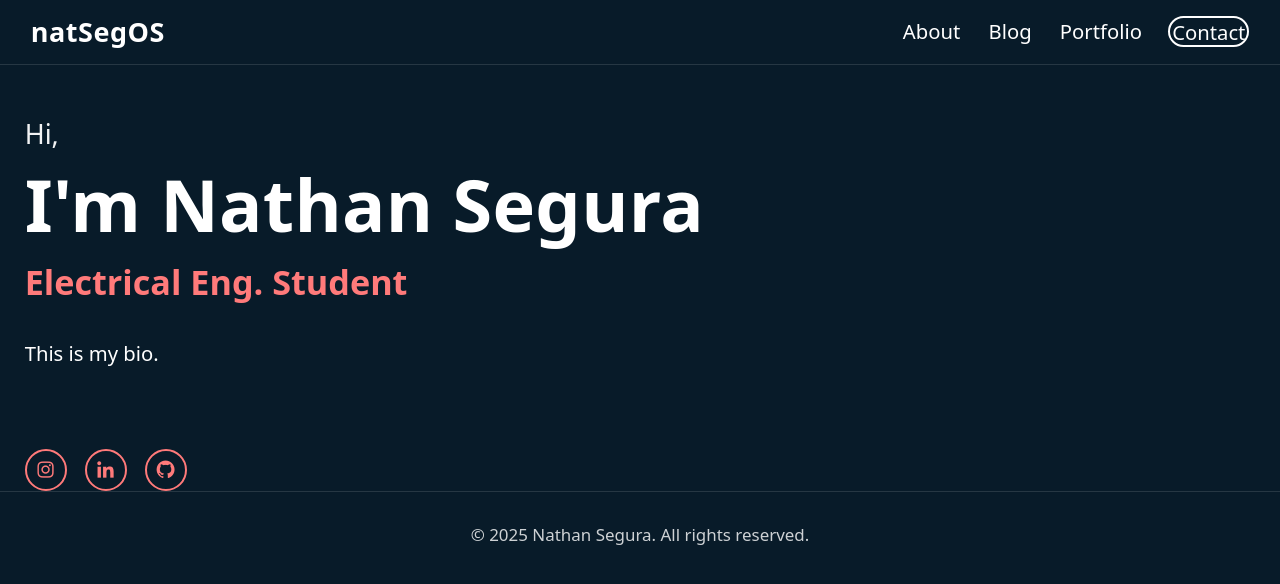
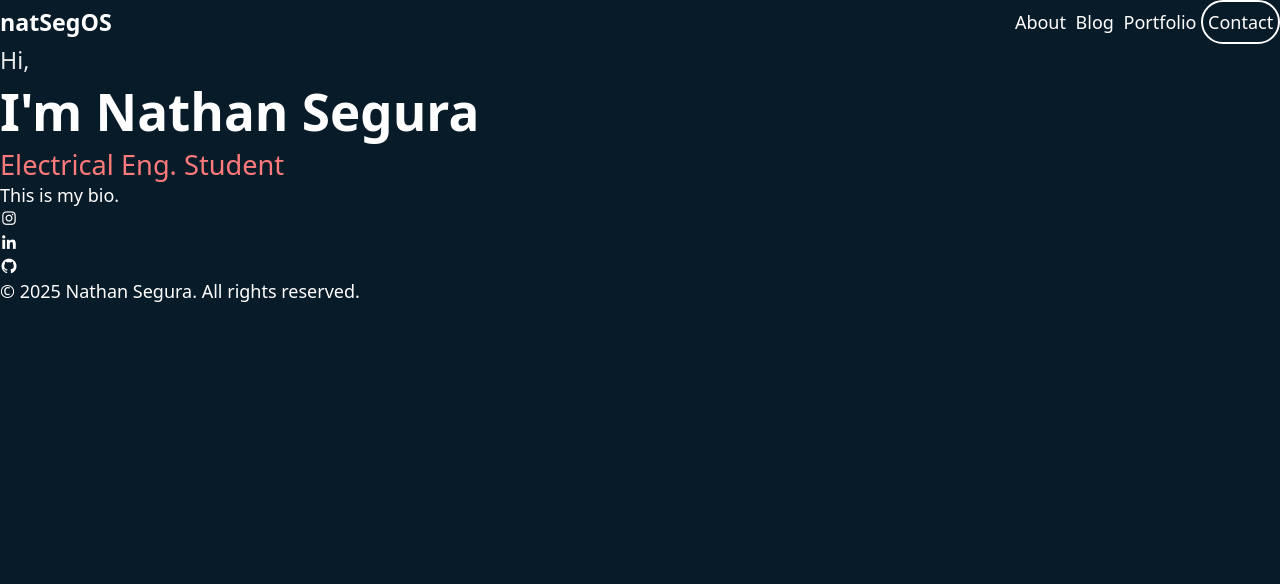
Before and after one commit to natSegOS/PortfolioSite, a plain HTML site: page index.html in a window 1280 px wide. Drawn offline with nearby package versions, Linux system fonts and the light colour scheme.

Commit message:
rewrote styling

```diff
--- a/css/home.css
+++ b/css/home.css
@@ -1,83 +1,21 @@
-/* Intro section */
-.home-intro {
-  padding-block: clamp(2rem, 6vh, 4rem);
-  display: grid;
-  align-content: start;
-  gap: var(--space-xs);
-  max-width: 65ch; /* hint; lets lines breathe on wide screens */
+/* Intro Section */
+#home-intro {
+	display: grid;
+	align-content: start;
+	max-width: 65ch;
 }
 
 #intro-name {
-  font-size: var(--step-4); /* biggest & boldest */
-  font-weight: 800;
-  color: var(--color-text); /* general color */
-  line-height: 1.05;
-  letter-spacing: 0.3px;
+	font-size: var(--fs-xl);
+	font-weight: 800;
 }
 
 #intro-title {
-  font-size: var(--step-2);
-  font-weight: 700;
-  color: var(--color-secondary); /* secondary color */
+	font-size: var(--fs-l);
+	color: var(--clr-secondary);
 }
 
 #intro-greeting {
-  font-size: var(--step-1);
-  color: var(--color-text); /* general color */
-  opacity: 0.95;
+	font-size: var(--fs-m);
+	opacity: 0.9;
 }
-
-#intro-bio {
-  margin-top: var(--space-s);
-  color: var(--color-text); /* general color */
-  max-width: 60ch;
-}
-
-/* Socials */
-.social-nav {
-  margin-top: var(--space-l);
-}
-
-.social-links {
-  display: flex;
-  gap: var(--space-s);
-  align-items: center;
-  justify-content: flex-start; /* shifted toward the left */
-  flex-wrap: wrap;
-}
-
-.social-links a {
-  --icon-size: 42px;
-  height: var(--icon-size);
-  width: var(--icon-size);
-  display: inline-flex;
-  align-items: center;
-  justify-content: center;
-
-  /* circular border, icons & borders secondary; background primary */
-  border: var(--border-thin) solid var(--color-secondary);
-  border-radius: 50%;
-  background: var(--color-primary);
-  color: var(--color-secondary);
-
-  transition: color var(--transition), background-color var(--transition), border-color var(--transition), transform var(--transition);
-}
-
-.social-links a i {
-  font-size: 1.2rem;
-  line-height: 1;
-}
-
-/* Hover invert */
-.social-links a:hover,
-.social-links a:focus-visible {
-  color: var(--color-primary);            /* icon becomes primary */
-  background: var(--color-secondary);     /* bg becomes secondary */
-  border-color: var(--color-secondary);   /* border secondary */
-  transform: translateY(-2px);
-}
-
-/* Small screens: give a little more tap target */
-@media (max-width: 399.98px) {
-  .social-links a { --icon-size: 48px; }
-}
--- a/css/style.css
+++ b/css/style.css
@@ -1,226 +1,150 @@
-/* =========
-   Site-wide base styles
-   ========= */
+/* ========
+ * Site-wide base styles
+ * ======== */
 
-/* Design tokens */
+/* Standardized Stylig */
 :root {
-  /* Colors */
-  --color-primary: #081b29;   /* background */
-  --color-secondary: #ff7a7a; /* accent */
-  --color-text: #fff;         /* general color */
+	--scale-factor: 0.25vw; /* controls how aggressive values scale with viewport size */
 
-  /* Spacing scale (fluid with clamp for responsiveness) */
-  --space-2xs: clamp(0.25rem, 0.2rem + 0.2vw, 0.375rem);
-  --space-xs:  clamp(0.5rem, 0.4rem + 0.4vw, 0.75rem);
-  --space-s:   clamp(0.75rem, 0.6rem + 0.6vw, 1rem);
-  --space-m:   clamp(1rem, 0.8rem + 0.8vw, 1.5rem);
-  --space-l:   clamp(1.25rem, 1rem + 1vw, 2rem);
-  --space-xl:  clamp(1.75rem, 1.2rem + 1.8vw, 2.75rem);
+	--clr-primary: #081b29;
+	--clr-secondary: #ff7a7a;
+	--clr-general: #fff;
 
-  /* Font sizes (fluid type scale) */
-  --step--1: clamp(0.85rem, 0.8rem + 0.2vw, 0.95rem);
-  --step-0:  clamp(1rem, 0.9rem + 0.4vw, 1.125rem);
-  --step-1:  clamp(1.25rem, 1.1rem + 0.8vw, 1.5rem);
-  --step-2:  clamp(1.5rem, 1.3rem + 1vw, 1.9rem);
-  --step-3:  clamp(2.25rem, 1.6rem + 2.4vw, 3rem);
-  --step-4:  clamp(3rem, 2rem + 3.5vw, 4rem);
+	--ff-general: system-ui, -apple-system, Segoe UI, Roboto, Ubuntu, "Helvetica Neue", Aria, "Noto Sans", "Apple Color Emoji", "Segoe UI Emoji", "Segoe UI Symbol";
 
-  /* Layout */
-  --content-max-width: 1100px;
-  --header-height: clamp(56px, 8vh, 72px);
-  --radius: 9999px; /* for pills/ovals */
+	--fs-xl: clamp(3rem, var(--scale-factor) + 3rem, 4rem);
+	--fs-l: clamp(1.5rem, var(--scale-factor) + 1.5rem, 2rem);
+	--fs-m: clamp(1.25rem, var(--scale-factor) + 1.25rem, 1.5rem);
+	--fs-general: clamp(1rem, var(--scale-factor) + 1rem, 1.125rem);
+
 	--border-thin: 2px;
+	--radius: 9999px;
 
-  /* Motion */
-  --ease: cubic-bezier(.2,.7,.2,1);
-  --transition: 180ms var(--ease);
+	--transition: 0.3s;
 }
 
-/* Base element styling (reset has unset most things) */
-html, body {
-  background: var(--color-primary);
-  color: var(--color-text);
-  font-family: system-ui, -apple-system, Segoe UI, Roboto, Ubuntu, "Helvetica Neue", Arial, "Noto Sans", "Apple Color Emoji", "Segoe UI Emoji", "Segoe UI Symbol";
-  font-size: var(--step-0);
-  line-height: 1.55;
-  min-height: 100%;
-}
+/* General */
+body {
+	background: var(--clr-primary);
+	color: var(--clr-general);
 
-a {
-  color: var(--color-text);
-  text-decoration: none;
-}
-
-a:hover,
-a:focus-visible {
-  color: var(--color-secondary);
+	font-family: var(--ff-general);
+	font-size: var(--fs-general);
 }
 
 img, svg {
 	display: block;
 }
 
-/* Visually hidden utility (your reset nukes it) */
-.visually-hidden {
-  position: absolute !important;
-  height: 1px; width: 1px;
-  overflow: hidden;
-  clip: rect(1px, 1px, 1px, 1px);
-  white-space: nowrap;
+a {
+	color: var(--clr-general);
+	transition: color var(--transition);
 }
 
-/* Layout helpers */
-.container {
-  width: min(100% - 2rem, var(--content-max-width));
-  margin-inline: auto;
+a:hover,
+a:focus-visible {
+	color: var(--clr-secondary);
 }
 
-/* ======= HEADER / NAV ======= */
+/* Header/Navigation */
+.header {
+	position: sticky;
+	top: 0;
 
-.header {
-  position: sticky; top: 0; z-index: 1000;
-  background: var(--color-primary);
-  border-bottom: 1px solid color-mix(in srgb, var(--color-text) 12%, transparent);
+	background: var(--clr-primary);
 	backdrop-filter: saturate(140%) blur(6px);
+
+	z-index: 100;
 }
 
 .navbar {
-  height: var(--header-height);
-  display: flex; align-items: center; justify-content: space-between;
-  gap: var(--space-s);
-  padding-inline: var(--space-m);
+	display: flex;
+	align-items: center;
+	justify-content: space-between;
 }
 
 .logo .site-title {
-  font-size: var(--step-1);
+	font-size: var(--fs-m);
 	font-weight: 700;
-  letter-spacing: 0.5px;
-  color: var(--color-text); /* general color by default */
+}
+
+.menu-toggle {
+	display: inline-flex;
+	align-items: center;
+}
+
+.menu-toggle #hamburger {
+	color: var(--clr-general);
 	transition: color var(--transition);
 }
 
-.logo a:hover .site-title,
-.logo a:focus-visible .site-title {
-  color: var(--color-secondary); /* hover to secondary */
+.menu-toggle:hover #hamburger {
+	cursor: pointer;
+	color: var(--clr-secondary);
 }
 
-/* Menu toggle (hamburger) */
-.menu-toggle {
-  display: inline-flex;
-  align-items: center; justify-content: center;
-  height: 40px; width: 44px;
-  color: var(--color-text); /* general color by default */
-  border-radius: 10px;
-  transition: transform var(--transition), background-color var(--transition);
-}
-
-.menu-toggle:focus-visible {
-  outline: 2px solid var(--color-secondary);
-  outline-offset: 2px;
-}
-
-.menu-toggle:active {
-  transform: scale(0.96);
-}
-
-/* Nav links (desktop defaults to horizontal) */
 .nav-links {
-  display: none; /* mobile default (shown via JS/CSS) */
-  gap: var(--space-m);
+	display: none; /* mobile default (shown via JS)*/
 	align-items: center;
 }
 
 .nav-links a {
 	display: inline-block;
-  padding: 0.2rem 0.1rem;
-  line-height: 1;
-  transition: color var(--transition), background-color var(--transition), border-color var(--transition);
+	padding: 0.5rem 0.3rem;
 }
 
-/* CTA button style (hollow oval) */
 .nav-cta-button {
-  border: var(--border-thin) solid var(--color-text);   /* general color by default */
-  color: var(--color-text);
-  padding: 0.55rem 1rem;
+	border: var(--border-thin) solid var(--clr-general);
+	color: var(--clr-general);
 	border-radius: var(--radius);
 }
 
 .nav-cta-button:hover,
 .nav-cta-button:focus-visible {
-  color: var(--color-primary);              /* text becomes primary */
-  background: var(--color-secondary);       /* background secondary */
-  border-color: var(--color-secondary);     /* border secondary */
+	color: var(--clr-primary);
+	background: var(--clr-secondary);
+	border-color: var(--clr-secondary);
 }
 
 /* Desktop breakpoint */
-@media (min-width: 768px) {
-  .navbar { padding-inline: var(--space-l); }
-  .menu-toggle { display: none; } /* hide hamburger on desktop */
+@media(min-width: 768px) {
+	.menu-toggle {
+		display: none;
+	}
 
 	.nav-links {
-    display: flex; /* horizontal list */
+		display: flex;
 	}
 }
 
-/* Mobile nav dropdown (shown when .open is applied) */
+/* Mobile navigation dropdown (shown when .open is applied) */
 @media (max-width: 767.98px) {
 	.nav-links {
 		position: absolute;
-    top: var(--header-height);
-    right: var(--space-m);
-    left: var(--space-m);
 		display: grid;
-    gap: var(--space-s);
-    padding: var(--space-m);
-    background: var(--color-primary);
-    border: 1px solid color-mix(in srgb, var(--color-text) 12%, transparent);
+		background: var(--clr-primary);
+		border: 1px solid var(--clr-general);
 		border-radius: 14px;
 		max-height: 0;
 		overflow: hidden;
 		visibility: hidden;
 		opacity: 0;
-    transform: translateY(-8px);
-    transition: opacity var(--transition), transform var(--transition), visibility var(--transition), max-height var(--transition);
+		transition: opacity var(--transition) visibility var(--transition);
 	}
 
 	.nav-links.open {
-    max-height: 50vh; /* hint, not rigid */
+		max-height: 50vh;
 		visibility: visible;
 		opacity: 1;
-    transform: translateY(0);
 	}
 
-  .nav-links a {
-    padding-block: 0.5rem;
-  }
-
-  /* Keep CTA looking like a list item but still pill-shaped */
-  .nav-cta-button {
-    text-align: center;
-    padding-block: 0.7rem;
-  }
-
-  /* Optional: prevent body scrolling when menu open */
+	/* prevent body scrolling when menu open */
 	body.menu-open {
 		overflow: hidden;
 	}
 }
 
-/* ======= MAIN ======= */
-main {
-  padding-inline: var(--space-m);
-}
-
-/* ======= FOOTER ======= */
-footer {
-  border-top: 1px solid color-mix(in srgb, var(--color-text) 12%, transparent);
-  padding: var(--space-l) var(--space-m);
-  text-align: center;
-  font-size: var(--step--1);
-  color: color-mix(in srgb, var(--color-text) 80%, transparent);
-}
-
-/* ======= ACCESSIBILITY & REDUCED MOTION ======= */
+/* reduced motion accessibility */
 @media (prefers-reduced-motion: reduce) {
 	* {
 		animation-duration: 0.01ms !important;
@@ -229,3 +153,12 @@ footer {
 		scroll-behavior: auto !important;
 	}
 }
+
+/* Visually-Hidden Elements */
+.visually-hidden {
+	position: absolute !important;
+	height: 1px;
+	width: 1px;
+	clip: rect(1px, 1px, 1px, 1px);
+	white-space: nowrap;
+}
--- a/js/navigation.js
+++ b/js/navigation.js
@@ -1,14 +1,10 @@
-(function () {
 const toggle = document.querySelector('.menu-toggle');
 const links = document.querySelector('.nav-links');
 const body = document.body;
 
-  if (!toggle || !links) return;
-
-  // Set up ARIA
-  toggle.setAttribute('aria-expanded', 'false');
-  toggle.setAttribute('aria-controls', 'primary-navigation');
-  links.setAttribute('id', 'primary-navigation');
+if (!toggle || !links) {
+	throw new Error('Class ".menu-toggle" or ".nav-links" missing from HTML');
+}
 
 function closeMenu() {
 	links.classList.remove('open');
@@ -22,29 +18,42 @@
 	toggle.setAttribute('aria-expanded', 'true');
 }
 
+// setup ARIA
+toggle.setAttribute('aria-expanded', 'false');
+toggle.setAttribute('aria-controls', 'primary-navigation');
+links.setAttribute('id', 'primary-navigation');
+
 toggle.addEventListener('click', () => {
 	const isOpen = links.classList.contains('open');
-    isOpen ? closeMenu() : openMenu();
+
+	if (isOpen) {
+		closeMenu();
+	} else {
+		openMenu();
+	}
 });
 
-  // Close on escape
-  document.addEventListener('keydown', (e) => {
-    if (e.key === 'Escape') closeMenu();
-  });
+// close menu on escapes
+document.addEventListener('keydown', (input) => {
+	if (input.key === 'Escape') {
+		closeMenu();
+	}
+})
 
-  // Close if clicking outside the dropdown (mobile)
-  document.addEventListener('click', (e) => {
-    if (!links.classList.contains('open')) return;
-    const withinMenu = links.contains(e.target) || toggle.contains(e.target);
-    if (!withinMenu) closeMenu();
-  });
+// close menu when tapping outside
+document.addEventListener('click', (input) => {
+	if (!links.classList.contains('open')) { return; }
 
-  // When resizing to desktop, ensure menu state is clean
-  const mq = window.matchMedia('(min-width: 768px)');
-  mq.addEventListener('change', (evt) => {
-    if (evt.matches) {
-      // desktop: nav is always visible via CSS; remove mobile-only classes
+	const isWithinMenu = links.contains(input.target) || toggle.contains(input.target);
+	if (!isWithinMenu) {
+		closeMenu();
+	}
+})
+
+// Ensure menu closes when resizing to desktop
+const mediaQuery = window.matchMedia('(min-width: 768px)');
+mediaQuery.addEventListener('change', (changeEvent) => {
+	if (changeEvent.matches) {
 		closeMenu();
 	}
 });
-})();
```
Also changed, not shown: index.html (+1 -1 lines). Lines whose indentation alone changed are shown as unchanged.
